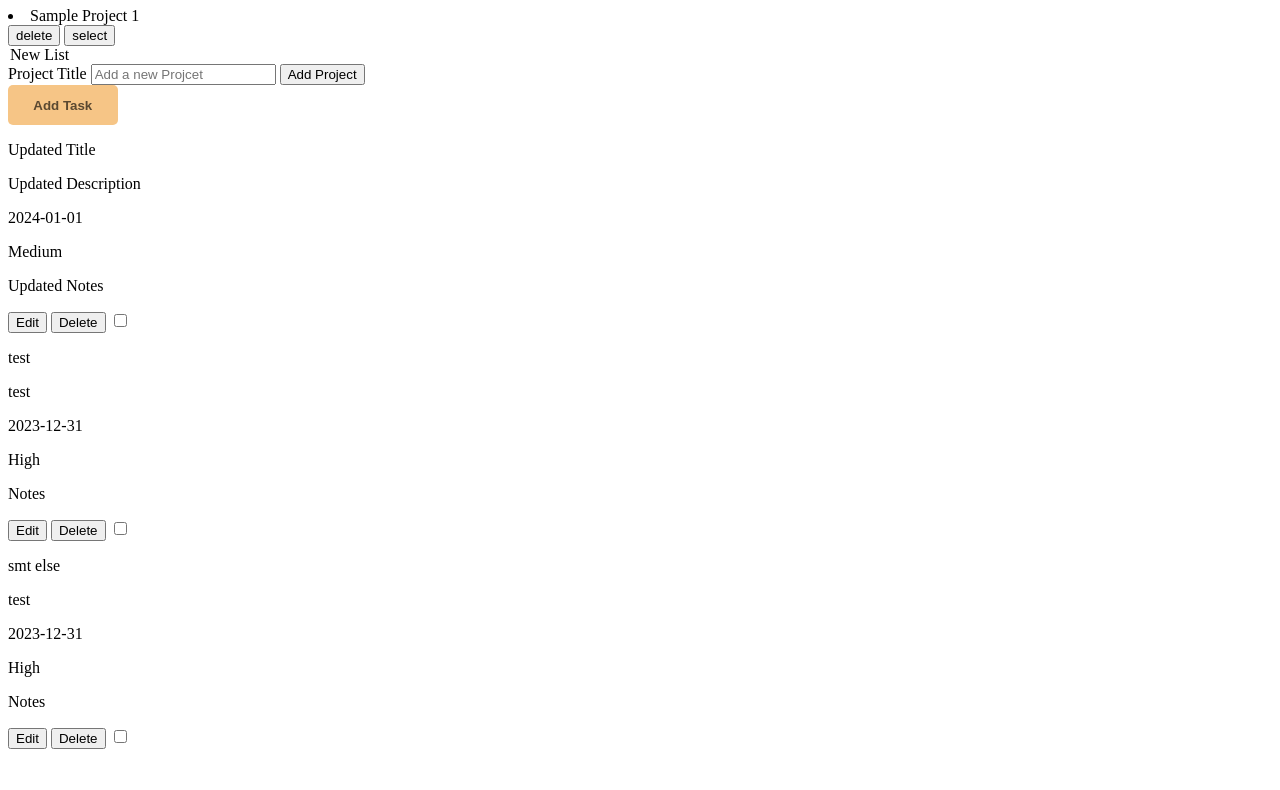
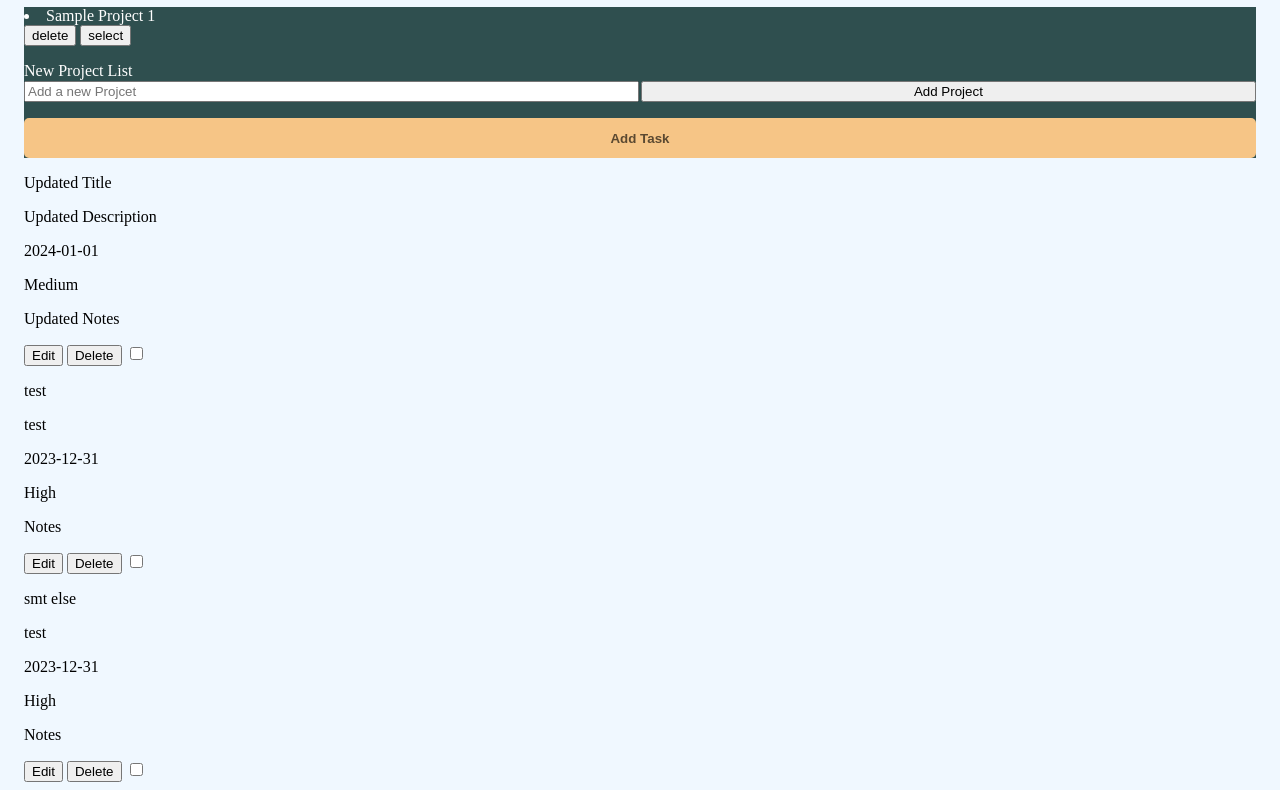
Before and after one commit to J-A-R-S-H/to-do-list-project, a website built with webpack: page src/index.html in a window 1280 px wide. Shown: the part 73-863 px from the top of the page. Before the commit the page ends 830 px from the top, so only its background shows below. Built offline with nearby package versions, Linux system fonts and the light colour scheme.

Commit message:
section sidebar styled a lil bit

```diff
--- a/src/index.html
+++ b/src/index.html
@@ -7,12 +7,11 @@
   </head>
   <h1>A To-Do List</h1>
 
-  <section>
+  <section class="side-list">
     <div id="project-wrapper"></div>
 
     <form action="" id="project-form">
-      <legend>New List</legend>
-      <label for="project-title">Project Title</label>
+      <label for="project-title">New Project List</label>
       <input
         type="text"
         name="project-title"
@@ -22,9 +21,9 @@
       />
       <button type="submit" id="submit">Add Project</button>
     </form>
+    <button class="add-btn">Add Task</button>
   </section>
 
-  <button class="add-btn">Add Task</button>
   <div id="add-modal">
     <div id="add-modal-content">
       <form action="" id="todo-form">
--- a/src/index.js
+++ b/src/index.js
@@ -4,6 +4,7 @@ import "./styles.css";
 const projectForm = document.querySelector("#project-form");
 const projectTitle = document.querySelector("#project-title");
 const projectWrapper = document.querySelector("#project-wrapper");
+const addModal = document.querySelector("#add-modal");
 
 console.log(project1.listTodos());
 
@@ -160,8 +161,11 @@ function renderTodoList(projects = getterPL()) {
 
     const cancelEditBtn = document.querySelector("#cancel-edit");
     cancelEditBtn.addEventListener("click", () => {
-      console.log("check");
       editModal.style.display = "none";
+    });
+    const addBtn = document.querySelector(".add-btn");
+    addBtn.addEventListener("click", () => {
+      addModal.style.display = "flex";
     });
   });
 }
@@ -169,9 +173,10 @@ function renderTodoList(projects = getterPL()) {
 const todoForm = document.querySelector("#todo-form");
 
 todoForm.addEventListener("submit", (e, projects = getterPL()) => {
-  console.log(getterPL(), "getter");
-  console.log(projects, "projects");
   e.preventDefault();
+
+  addModal.style.display = "none";
+
   const todoName = document.querySelector("#todo-name");
   const todoDescription = document.querySelector("#todo-description");
   const todoDate = document.querySelector("#todo-date");
--- a/src/styles.css
+++ b/src/styles.css
@@ -2,6 +2,12 @@
   --add-button-color:rgb(246, 197, 134);
   --background-color-side:rgb(26, 28, 30);
 }
+
+body {
+padding: 0 1rem;
+background-color: aliceblue;
+}
+
 #edit-modal {
     display: none;
     position: fixed;
@@ -46,3 +52,20 @@ font-weight: bold;
   border-width: 0px;
   padding: 1% 2%
 }
+
+.side-list {
+  background-color: darkslategrey;
+  display: flex;
+  flex-direction: column;
+  gap: 1rem;
+  color: white;
+}
+
+#project-form {
+  display: grid;
+  grid-template-columns: 1fr 1fr;
+gap: 0.1rem;
+}
+#project-form label {
+grid-column: span 2;
+}
```
